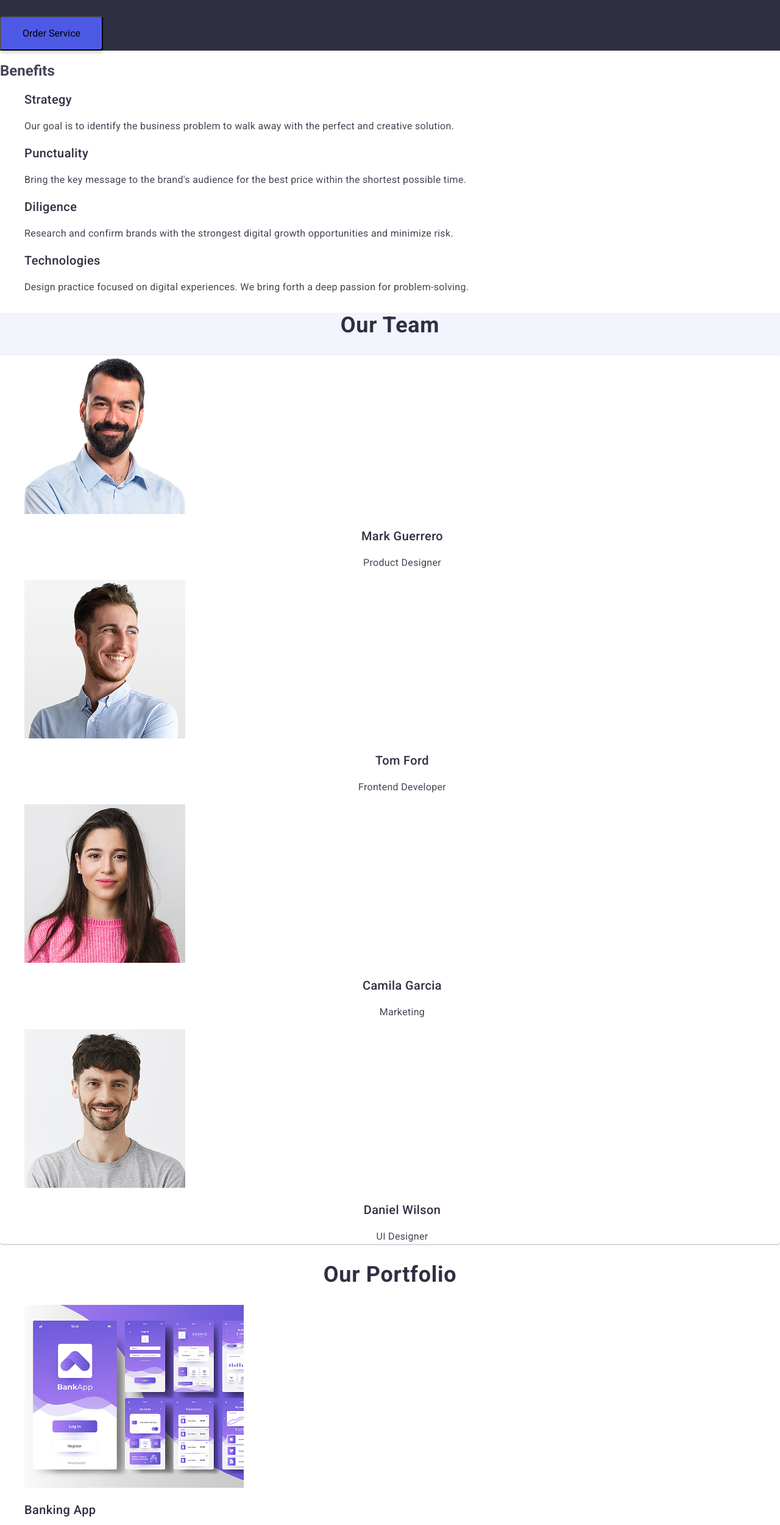
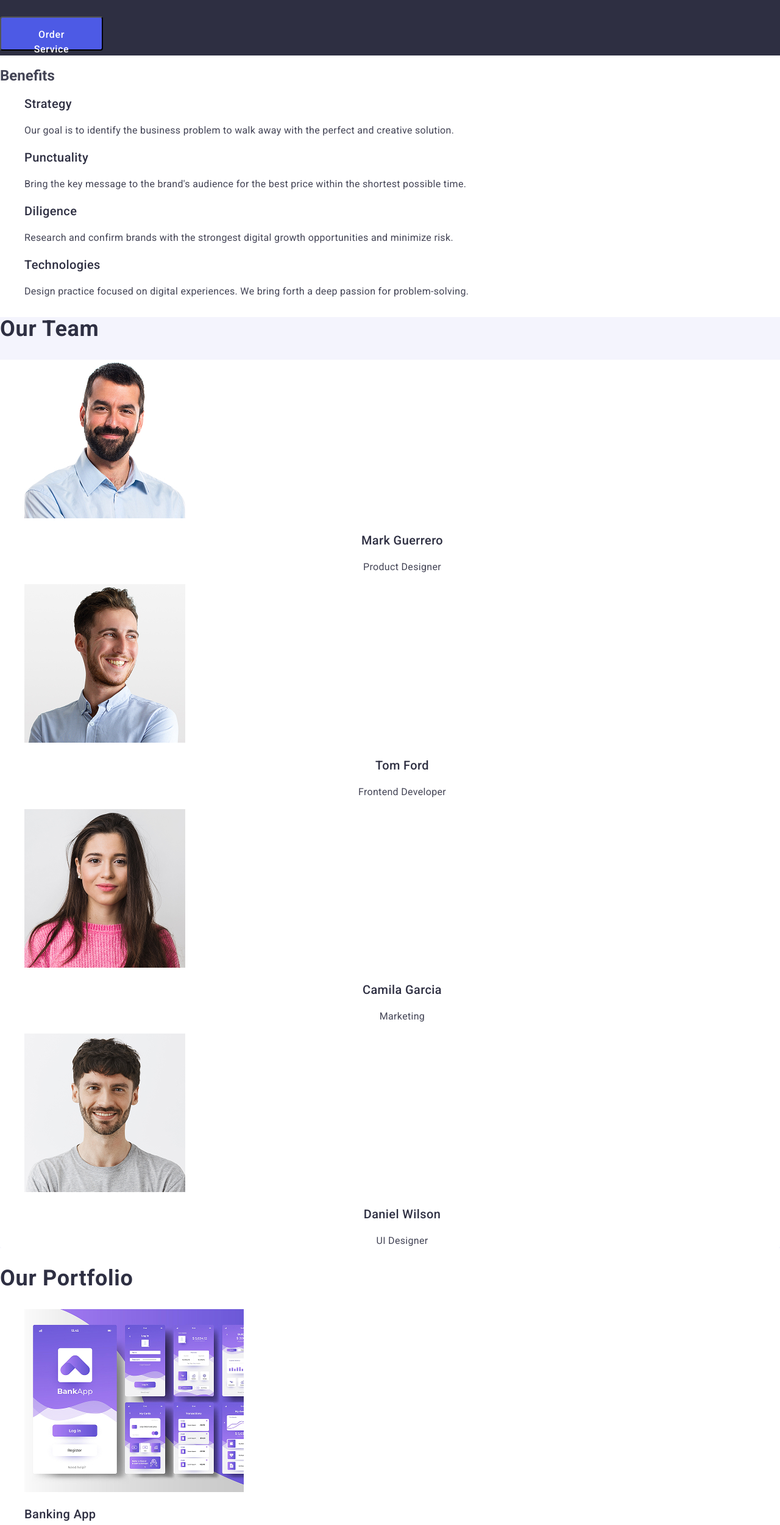
Before and after one commit to dmytro-talan/goit-markup-hw-02, a plain HTML site: page index.html in a window 1280 px wide. Shown: the part 299-2800 px from the top of the page at 61% size. Drawn offline with nearby package versions, Linux system fonts and the light colour scheme.

Commit message:
add-homework-02

```diff
--- a/css/styles.css
+++ b/css/styles.css
@@ -59,23 +59,31 @@ a {
 .title-page-text {
         font-weight: 700;
         font-size: 56px;
-        line-height: 1.07143;
+        line-height: 1.07;
         letter-spacing: 0.02em;
         text-align: center;
         color: #fff;
 }
 
 .btn-title {
+    font-family: "Roboto", sans-serif;
+        font-weight: 500;
+        font-size: 16px;
+        line-height: 1.5;
+        letter-spacing: 0.04em;
+        color: #ffffff;
     cursor: pointer;
-}
-
-.btn-title {
     border-radius: 4px;
         padding: 16px 32px;
         width: 169px;
         height: 56px;
-        box-shadow: 0 4px 4px 0 rgba(0, 0, 0, 0.15);
             background: #4d5ae5;
+
+}
+
+.btn-title:hover
+.btn-title:focus {
+    background-color: #404BBF
 }
 
 .benefits-title {
@@ -101,8 +109,9 @@ a {
 .title-hero {
         font-weight: 700;
         font-size: 36px;
-        line-height: 1.11111;
+        line-height: 1.11;
         letter-spacing: 0.02em;
+        text-transform: capitalize
         text-align: center;
         color: #2e2f42;
 }
@@ -127,15 +136,15 @@ a {
 
 .hero-card {
     border-radius: 0 0 4px 4px;
-    box-shadow: 0 2px 1px 0 rgba(46, 47, 66, 0.08), 0 1px 1px 0 rgba(46, 47, 66, 0.16), 0 1px 6px 0 rgba(46, 47, 66, 0.08);
         background-color: #fff;
 }
 
 .portfolio-title {
         font-weight: 700;
         font-size: 36px;
-        line-height: 1.11111;
+        line-height: 1.11;
         letter-spacing: 0.02em;
+        text-transform: capitalize
         text-align: center;
         color: #2e2f42;
 }
--- a/index.html
+++ b/index.html
@@ -129,7 +129,7 @@
             <p class="portfolio-p">Marketing</p>
         </li>
         <li>
-            <img src="./images/img-9.1.jpg" alt="photo Screen Illustrations" width="360" />
+            <img src="./images/img-9-1jpg.jpg" alt="photo Screen Illustrations" width="360" />
             <h3 class="portfolio-s-title">Screen Illustrations</h3>
             <p class="portfolio-p">Design</p>
         </li>
```
Also changed, not shown: images/img-9-1jpg.jpg (renamed from images/img-9.1.jpg).
